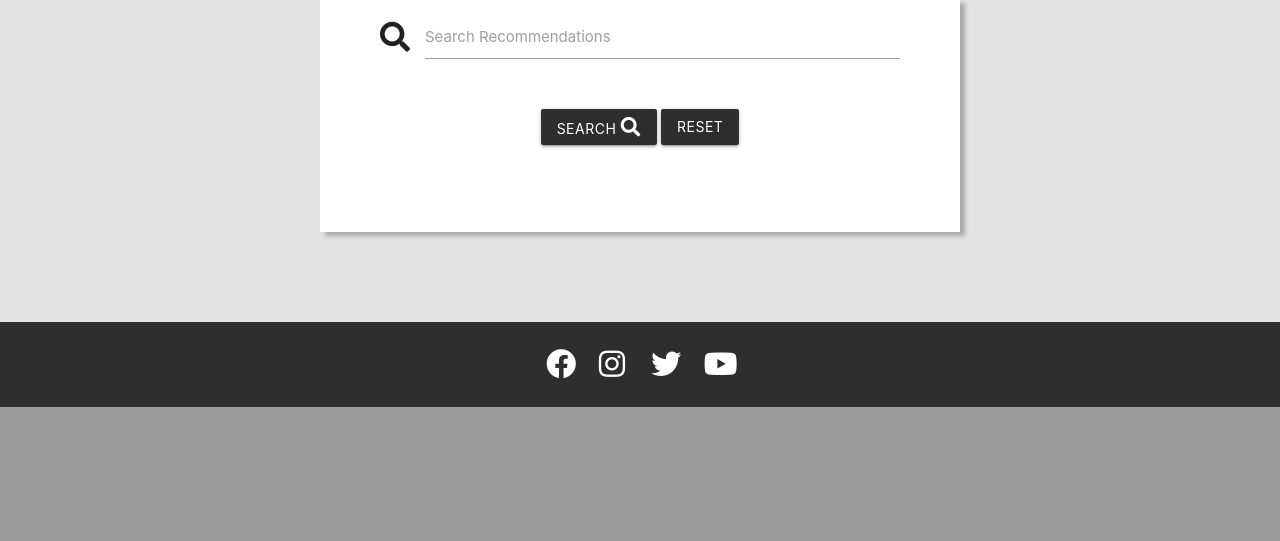
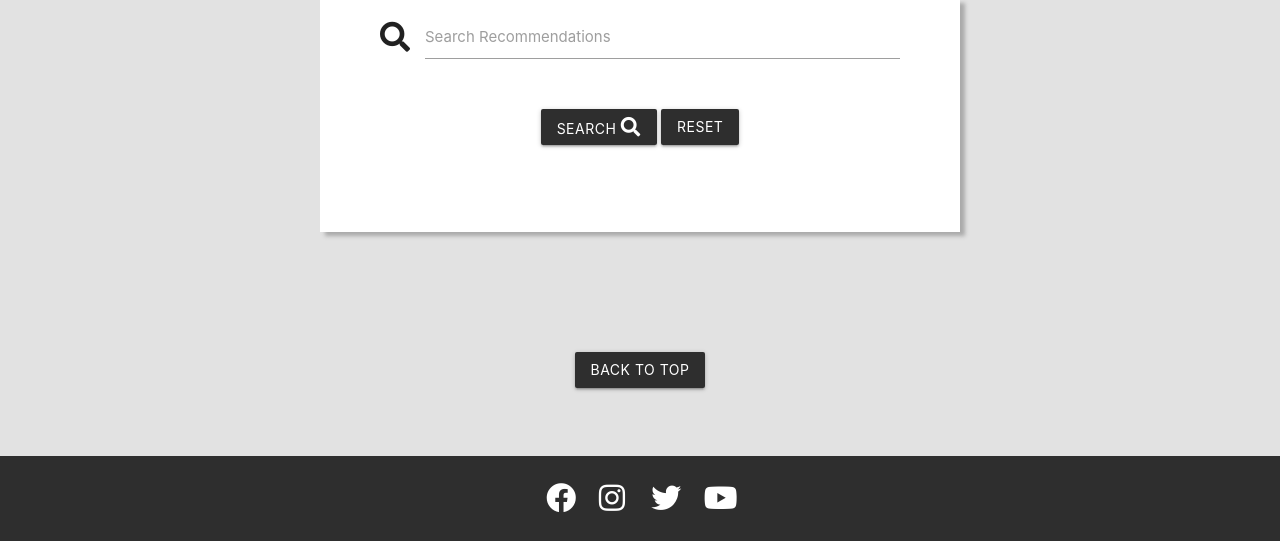
Before and after one commit to Jthomp1993/milestone-project-3, a Flask app: page / in a window 1280 px wide. Shown: the part 1035-1576 px from the top of the page. Before the commit the page ends 1442 px from the top, so only its background shows below. Run offline with Flask 2, Linux system fonts and the light colour scheme; data that the repository does not hold is empty; some libraries are stand-ins or nearby versions.

Commit message:
Add back to top button to all pages

```diff
--- a/static/css/style.css
+++ b/static/css/style.css
@@ -77,6 +77,10 @@ body {
 }
 .page-footer {
   flex-shrink: 0;
+}
+
+.top-btn {
+    margin-top: 4rem;
 }
 
 /* -------------------------------------------------- index.html */
--- a/templates/add_recommendation.html
+++ b/templates/add_recommendation.html
@@ -86,6 +86,10 @@
   </div>
   </div>
 
+    <div class="col s12 m6 center-align top-btn">
+        <a href="#" class="waves-effect waves-light btn">Back to top</a>
+    </div>
+
 
 
 
--- a/templates/categories.html
+++ b/templates/categories.html
@@ -71,4 +71,8 @@
         </div>
     </div>
 
+    <div class="col s12 m6 center-align top-btn">
+        <a href="#" class="waves-effect waves-light btn">Back to top</a>
+    </div>
+
 {% endblock %}
--- a/templates/contact.html
+++ b/templates/contact.html
@@ -95,6 +95,10 @@
         </div>
     </div>
 </div>
+
+<div class="col s12 m6 center-align top-btn">
+    <a href="#" class="waves-effect waves-light btn">Back to top</a>
+</div>
 {% endblock %}
 
 {% block scripts %}
--- a/templates/index.html
+++ b/templates/index.html
@@ -93,6 +93,10 @@
         </div>
     </div>
 
+    <div class="col s12 m6 center-align top-btn">
+        <a href="#" class="waves-effect waves-light btn">Back to top</a>
+    </div>
+
 
 
 {% endblock %}
--- a/templates/recommendation.html
+++ b/templates/recommendation.html
@@ -37,6 +37,10 @@
         </div>
     </div>
 
+    <div class="col s12 m6 center-align top-btn">
+        <a href="#" class="waves-effect waves-light btn">Back to top</a>
+    </div>
+
 
 
 
```
Also changed, not shown: templates/edit_category.html (+6 -2 lines), templates/edit_recommendation.html (+6 -2 lines).
